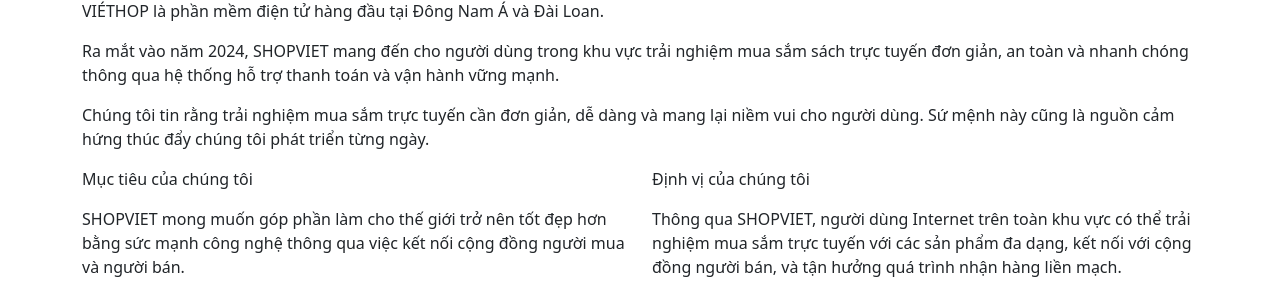
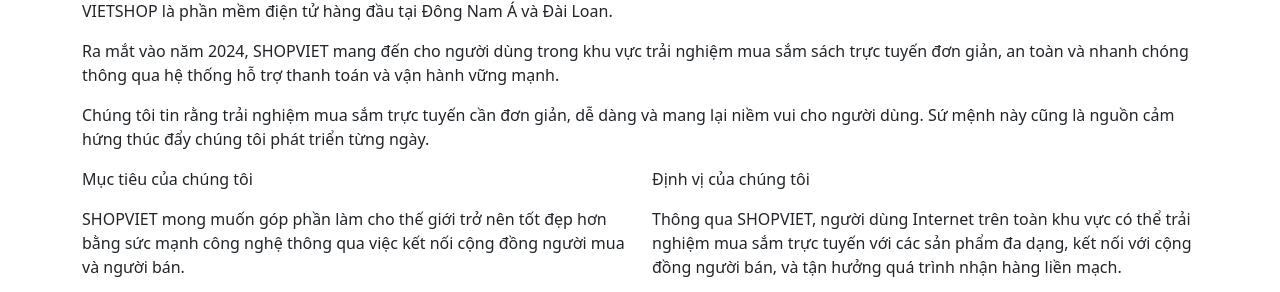
Before and after one commit to Pvt25072004/Bookshop, a Django app: page /intro/ in a window 1280 px wide. Shown: the part 838-1130 px from the top of the page. Run offline with Django 5.2, Linux system fonts and the light colour scheme; some libraries are stand-ins or nearby versions.

Commit message:
test update match with pythonanywhere

```diff
--- a/web/templates/pages/intro.html
+++ b/web/templates/pages/intro.html
@@ -17,7 +17,7 @@
         </div>
         <div class="row">
           <p>
-            VIÉTHOP là phần mềm điện tử hàng đầu tại Đông Nam Á và Đài Loan.
+            VIETSHOP là phần mềm điện tử hàng đầu tại Đông Nam Á và Đài Loan.
           </p>
           <p>
             Ra mắt vào năm 2024, SHOPVIET mang đến cho người dùng trong khu vực
```
